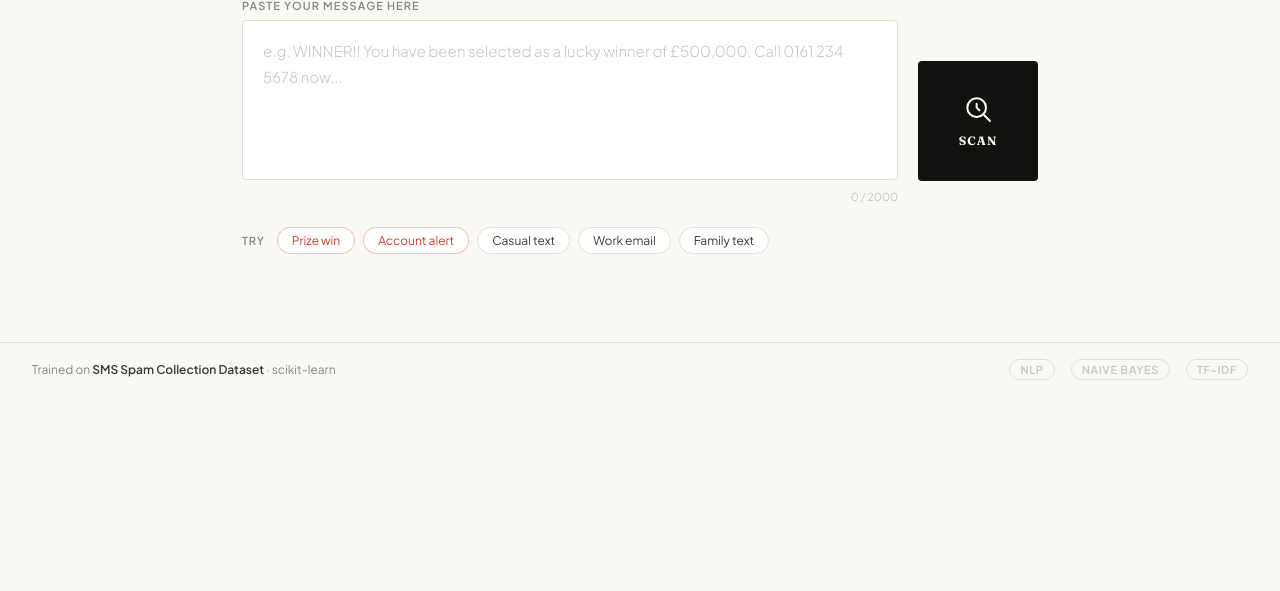
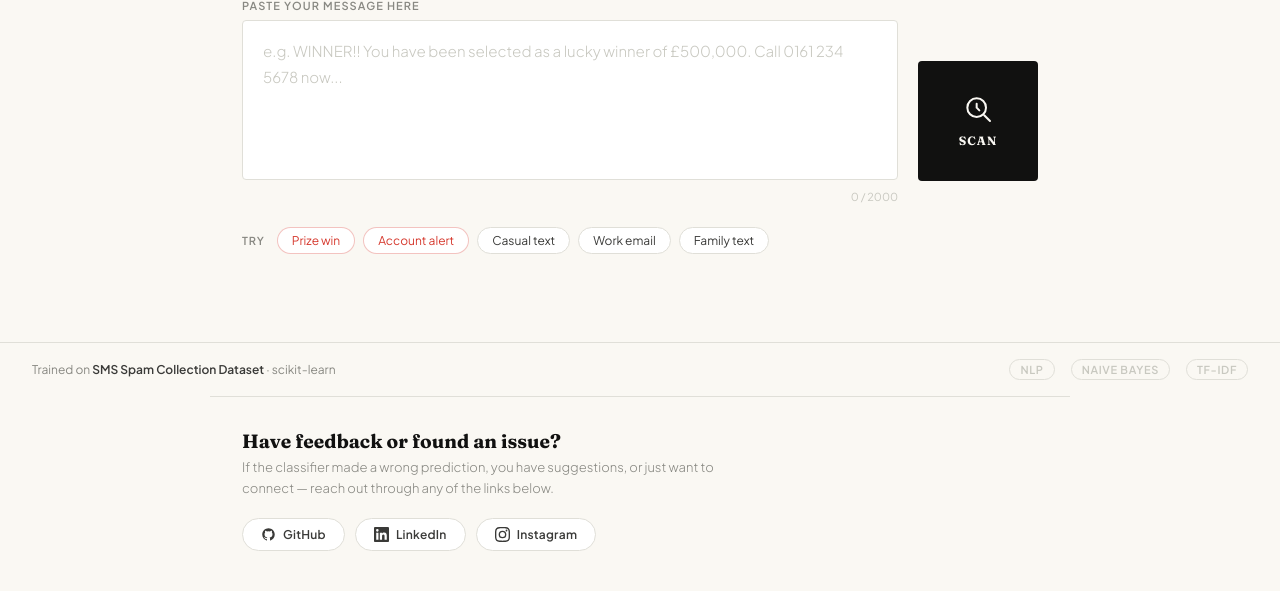
Before and after one commit to ShivjotChoudhary/spamshield-ai, a Flask app: page / in a window 1280 px wide. Shown: the part 570-1161 px from the top of the page. Before the commit the page ends 950 px from the top, so only its background shows below. Run offline with Flask 3, Linux system fonts and the light colour scheme.

Commit message:
UI change

```diff
--- a/templates/index.html
+++ b/templates/index.html
@@ -465,6 +465,80 @@
     </div>
   </footer>
 
+  <!-- CONTACT + SOCIAL -->
+  <div class="contact-bar">
+    <div class="contact-text">
+      <p class="contact-heading">Have feedback or found an issue?</p>
+      <p class="contact-sub">If the classifier made a wrong prediction, you have suggestions, or just want to connect — reach out through any of the links below.</p>
+    </div>
+    <div class="social-links">
+      <a href="https://github.com/ShivjotChoudhary" target="_blank" class="social-link" title="GitHub">
+        <svg viewBox="0 0 24 24" fill="currentColor"><path d="M12 2C6.477 2 2 6.477 2 12c0 4.418 2.865 8.166 6.839 9.489.5.092.682-.217.682-.482 0-.237-.009-.868-.013-1.703-2.782.604-3.369-1.342-3.369-1.342-.454-1.155-1.11-1.463-1.11-1.463-.908-.62.069-.608.069-.608 1.003.07 1.531 1.03 1.531 1.03.892 1.529 2.341 1.087 2.91.832.092-.647.35-1.088.636-1.338-2.22-.253-4.555-1.11-4.555-4.943 0-1.091.39-1.984 1.029-2.683-.103-.253-.446-1.27.098-2.647 0 0 .84-.269 2.75 1.025A9.578 9.578 0 0 1 12 6.836a9.59 9.59 0 0 1 2.504.337c1.909-1.294 2.747-1.025 2.747-1.025.546 1.377.203 2.394.1 2.647.64.699 1.028 1.592 1.028 2.683 0 3.842-2.339 4.687-4.566 4.935.359.309.678.919.678 1.852 0 1.336-.012 2.415-.012 2.743 0 .267.18.578.688.48C19.138 20.163 22 16.418 22 12c0-5.523-4.477-10-10-10z"/></svg>
+        GitHub
+      </a>
+      <a href="https://www.linkedin.com/in/shivjot007/" target="_blank" class="social-link linkedin" title="LinkedIn">
+        <svg viewBox="0 0 24 24" fill="currentColor"><path d="M20.447 20.452h-3.554v-5.569c0-1.328-.027-3.037-1.852-3.037-1.853 0-2.136 1.445-2.136 2.939v5.667H9.351V9h3.414v1.561h.046c.477-.9 1.637-1.85 3.37-1.85 3.601 0 4.267 2.37 4.267 5.455v6.286zM5.337 7.433a2.062 2.062 0 0 1-2.063-2.065 2.064 2.064 0 1 1 2.063 2.065zm1.782 13.019H3.555V9h3.564v11.452zM22.225 0H1.771C.792 0 0 .774 0 1.729v20.542C0 23.227.792 24 1.771 24h20.451C23.2 24 24 23.227 24 22.271V1.729C24 .774 23.2 0 22.222 0h.003z"/></svg>
+        LinkedIn
+      </a>
+      <a href="https://www.instagram.com/shivjot_2004/" target="_blank" class="social-link instagram" title="Instagram">
+        <svg viewBox="0 0 24 24" fill="currentColor"><path d="M12 2.163c3.204 0 3.584.012 4.85.07 3.252.148 4.771 1.691 4.919 4.919.058 1.265.069 1.645.069 4.849 0 3.205-.012 3.584-.069 4.849-.149 3.225-1.664 4.771-4.919 4.919-1.266.058-1.644.07-4.85.07-3.204 0-3.584-.012-4.849-.07-3.26-.149-4.771-1.699-4.919-4.92-.058-1.265-.07-1.644-.07-4.849 0-3.204.013-3.583.07-4.849.149-3.227 1.664-4.771 4.919-4.919 1.266-.057 1.645-.069 4.849-.069zM12 0C8.741 0 8.333.014 7.053.072 2.695.272.273 2.69.073 7.052.014 8.333 0 8.741 0 12c0 3.259.014 3.668.072 4.948.2 4.358 2.618 6.78 6.98 6.98C8.333 23.986 8.741 24 12 24c3.259 0 3.668-.014 4.948-.072 4.354-.2 6.782-2.618 6.979-6.98.059-1.28.073-1.689.073-4.948 0-3.259-.014-3.667-.072-4.947-.196-4.354-2.617-6.78-6.979-6.98C15.668.014 15.259 0 12 0zm0 5.838a6.162 6.162 0 1 0 0 12.324 6.162 6.162 0 0 0 0-12.324zM12 16a4 4 0 1 1 0-8 4 4 0 0 1 0 8zm6.406-11.845a1.44 1.44 0 1 0 0 2.881 1.44 1.44 0 0 0 0-2.881z"/></svg>
+        Instagram
+      </a>
+    </div>
+  </div>
+
+  <style>
+    .contact-bar{
+      border-top:1px solid var(--rule);
+      padding:2rem 2rem 2.5rem;
+      max-width:860px;
+      width:100%;
+      margin:0 auto;
+      display:flex;
+      flex-direction:column;
+      gap:1.25rem;
+    }
+    .contact-heading{
+      font-family:'Fraunces',serif;
+      font-size:1.2rem;
+      font-weight:700;
+      color:var(--ink);
+      margin-bottom:4px;
+    }
+    .contact-sub{
+      font-size:13px;
+      color:var(--ink-muted);
+      font-weight:300;
+      line-height:1.6;
+      max-width:500px;
+    }
+    .social-links{
+      display:flex;
+      align-items:center;
+      flex-wrap:wrap;
+      gap:10px;
+    }
+    .social-link{
+      display:inline-flex;
+      align-items:center;
+      gap:7px;
+      padding:8px 18px;
+      border-radius:100px;
+      border:1px solid var(--rule);
+      background:#fff;
+      font-size:12px;
+      font-weight:600;
+      color:var(--ink-soft);
+      text-decoration:none;
+      transition:all .2s;
+      letter-spacing:0.02em;
+    }
+    .social-link svg{width:15px;height:15px;flex-shrink:0}
+    .social-link:hover{background:var(--ink);color:var(--cream);border-color:var(--ink);transform:translateY(-2px)}
+    .social-link.linkedin:hover{background:#0077b5;border-color:#0077b5;color:#fff}
+    .social-link.instagram:hover{background:#e1306c;border-color:#e1306c;color:#fff}
+  </style>
+
   <script>
     function updateChar(el){
       document.getElementById('charcount').textContent = el.value.length + ' / 2000';
```
